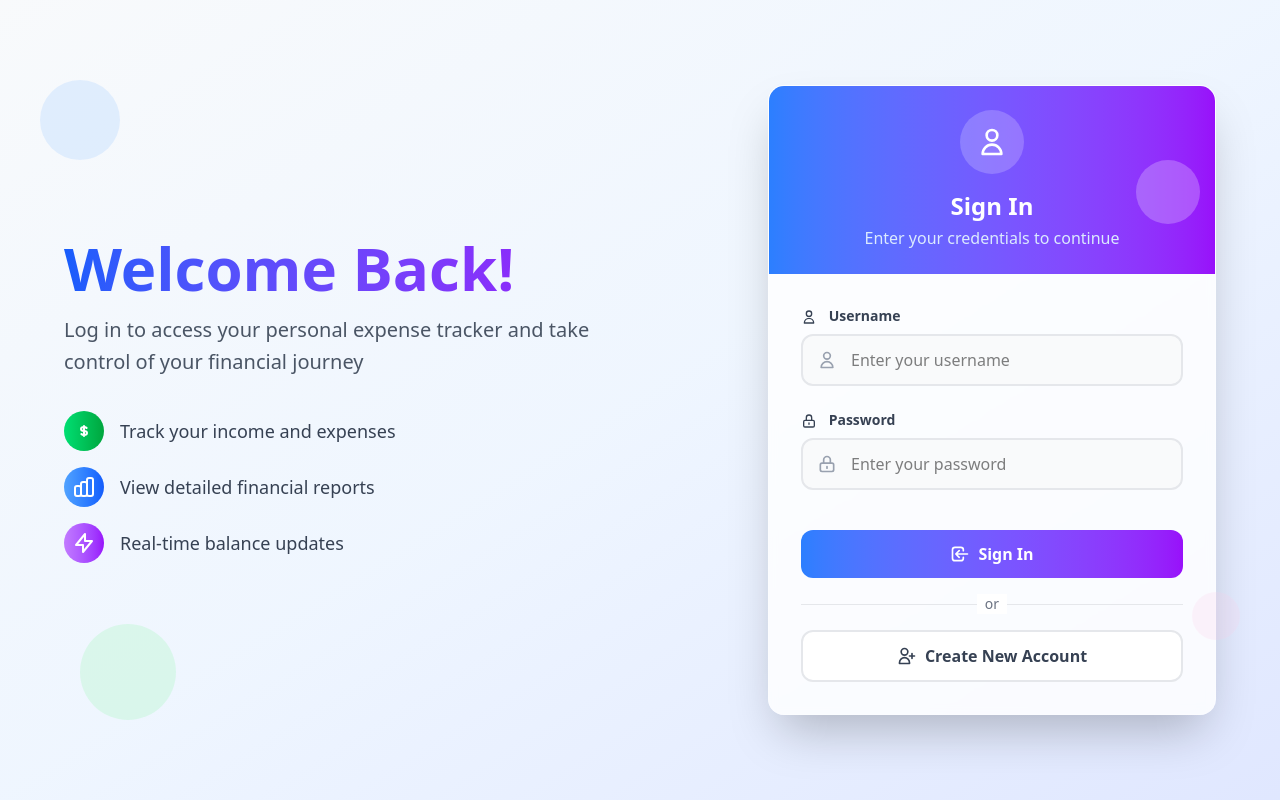
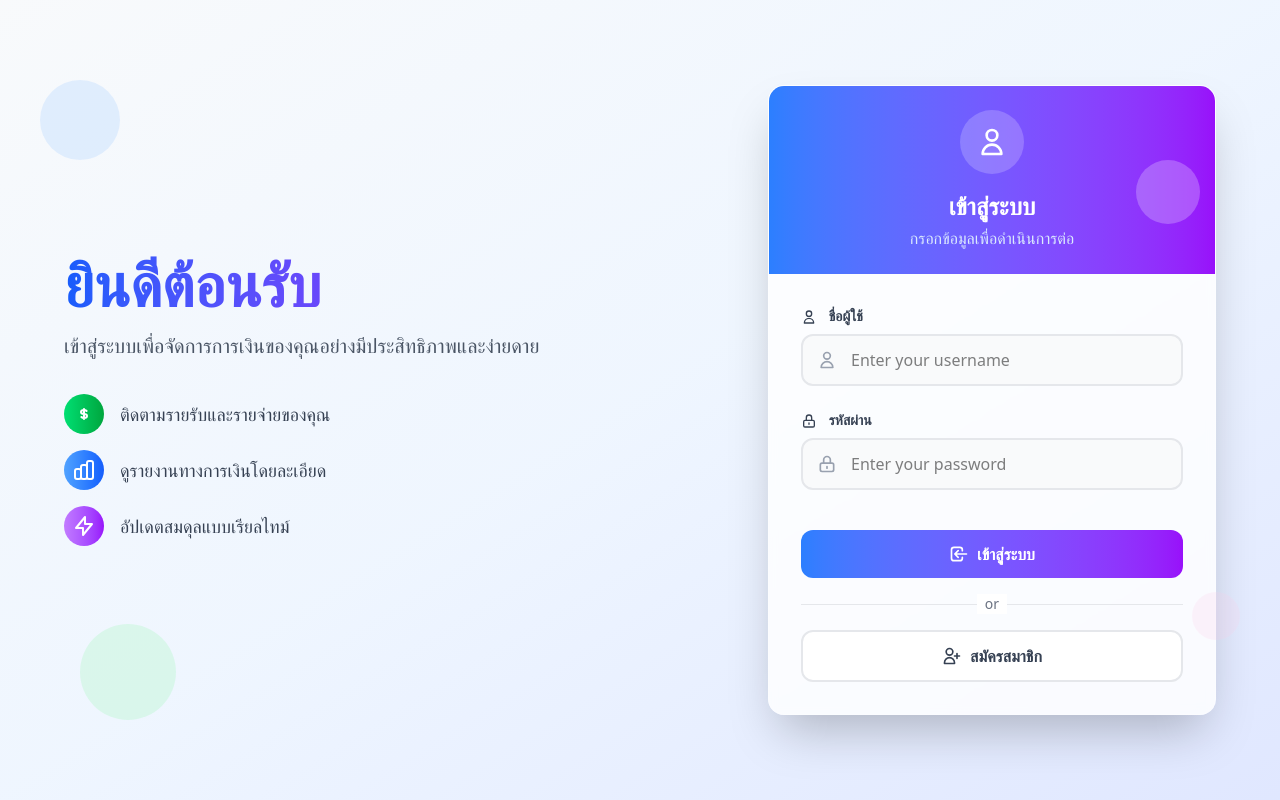
Before and after one commit to bXiilzy/pocket, a Django app: page /login/ in a window 1280 px wide. Run offline with Django 5.2, Linux system fonts and the light colour scheme; some libraries are stand-ins or nearby versions.

Commit message:
fix ui login

```diff
--- a/templates/login.html
+++ b/templates/login.html
@@ -12,10 +12,10 @@
         <div class="text-center lg:text-left space-y-6">
           <div class="space-y-4">
             <h1 class="text-6xl font-bold bg-gradient-to-r from-blue-600 to-purple-600 bg-clip-text text-transparent">
-              Welcome Back!
+               ยินดีต้อนรับ
             </h1>
             <p class="text-xl text-gray-600 leading-relaxed">
-              Log in to access your personal expense tracker and take control of your financial journey
+              เข้าสู่ระบบเพื่อจัดการการเงินของคุณอย่างมีประสิทธิภาพและง่ายดาย
             </p>
           </div>
 
@@ -27,7 +27,7 @@
                   <path stroke-linecap="round" stroke-linejoin="round" stroke-width="2" d="M12 8c-1.657 0-3 .895-3 2s1.343 2 3 2 3 .895 3 2-1.343 2-3 2m0-8c1.11 0 2.08.402 2.599 1M12 8V7m0 1v8m0 0v1m0-1c-1.11 0-2.08-.402-2.599-1"/>
                 </svg>
               </div>
-              <span class="text-lg">Track your income and expenses</span>
+              <span class="text-lg">ติดตามรายรับและรายจ่ายของคุณ</span>
             </div>
             <div class="flex items-center space-x-4 text-gray-700">
               <div class="bg-gradient-to-r from-blue-400 to-blue-600 p-2 rounded-full">
@@ -35,7 +35,7 @@
                   <path stroke-linecap="round" stroke-linejoin="round" stroke-width="2" d="M9 19v-6a2 2 0 00-2-2H5a2 2 0 00-2 2v6a2 2 0 002 2h2a2 2 0 002-2zm0 0V9a2 2 0 012-2h2a2 2 0 012 2v10m-6 0a2 2 0 002 2h2a2 2 0 002-2m0 0V5a2 2 0 012-2h2a2 2 0 012 2v14a2 2 0 01-2 2h-2a2 2 0 01-2-2z"/>
                 </svg>
               </div>
-              <span class="text-lg">View detailed financial reports</span>
+              <span class="text-lg">ดูรายงานทางการเงินโดยละเอียด</span>
             </div>
             <div class="flex items-center space-x-4 text-gray-700">
               <div class="bg-gradient-to-r from-purple-400 to-purple-600 p-2 rounded-full">
@@ -43,7 +43,7 @@
                   <path stroke-linecap="round" stroke-linejoin="round" stroke-width="2" d="M13 10V3L4 14h7v7l9-11h-7z"/>
                 </svg>
               </div>
-              <span class="text-lg">Real-time balance updates</span>
+              <span class="text-lg">อัปเดตสมดุลแบบเรียลไทม์</span>
             </div>
           </div>
         </div>
@@ -59,8 +59,8 @@
                   <path stroke-linecap="round" stroke-linejoin="round" stroke-width="2" d="M16 7a4 4 0 11-8 0 4 4 0 018 0zM12 14a7 7 0 00-7 7h14a7 7 0 00-7-7z"/>
                 </svg>
               </div>
-              <h2 class="text-2xl font-bold text-white">Sign In</h2>
-              <p class="text-blue-100 mt-1">Enter your credentials to continue</p>
+              <h2 class="text-2xl font-bold text-white">เข้าสุู่ระบบ</h2>
+              <p class="text-blue-100 mt-1">กรอกข้อมูลเพื่อดำเนินการต่อ</p>
             </div>
 
             <!-- Form Body -->
@@ -74,7 +74,7 @@
                     <svg class="w-4 h-4 inline mr-2" fill="none" stroke="currentColor" viewBox="0 0 24 24">
                       <path stroke-linecap="round" stroke-linejoin="round" stroke-width="2" d="M16 7a4 4 0 11-8 0 4 4 0 018 0zM12 14a7 7 0 00-7 7h14a7 7 0 00-7-7z"/>
                     </svg>
-                    Username
+                    ชื่อผู้ใช้
                   </label>
                   <div class="relative">
                     <input
@@ -99,7 +99,7 @@
                     <svg class="w-4 h-4 inline mr-2" fill="none" stroke="currentColor" viewBox="0 0 24 24">
                       <path stroke-linecap="round" stroke-linejoin="round" stroke-width="2" d="M12 15v2m-6 4h12a2 2 0 002-2v-6a2 2 0 00-2-2H6a2 2 0 00-2 2v6a2 2 0 002 2zm10-10V7a4 4 0 00-8 0v4h8z"/>
                     </svg>
-                    Password
+                    รหัสผ่าน
                   </label>
                   <div class="relative">
                     <input
@@ -127,7 +127,7 @@
                     <svg class="w-5 h-5 mr-2" fill="none" stroke="currentColor" viewBox="0 0 24 24">
                       <path stroke-linecap="round" stroke-linejoin="round" stroke-width="2" d="M11 16l-4-4m0 0l4-4m-4 4h14m-5 4v1a3 3 0 01-3 3H6a3 3 0 01-3-3V7a3 3 0 013-3h7a3 3 0 013 3v1"/>
                     </svg>
-                    Sign In
+                    เข้าสุู่ระบบ
                   </button>
 
                   <div class="relative">
@@ -146,7 +146,7 @@
                     <svg class="w-5 h-5 mr-2" fill="none" stroke="currentColor" viewBox="0 0 24 24">
                       <path stroke-linecap="round" stroke-linejoin="round" stroke-width="2" d="M18 9v3m0 0v3m0-3h3m-3 0h-3m-2-5a4 4 0 11-8 0 4 4 0 018 0zM3 20a6 6 0 0112 0v1H3v-1z"/>
                     </svg>
-                    Create New Account
+                    สมัครสมาชิก
                   </a>
                 </div>
               </form>
```
